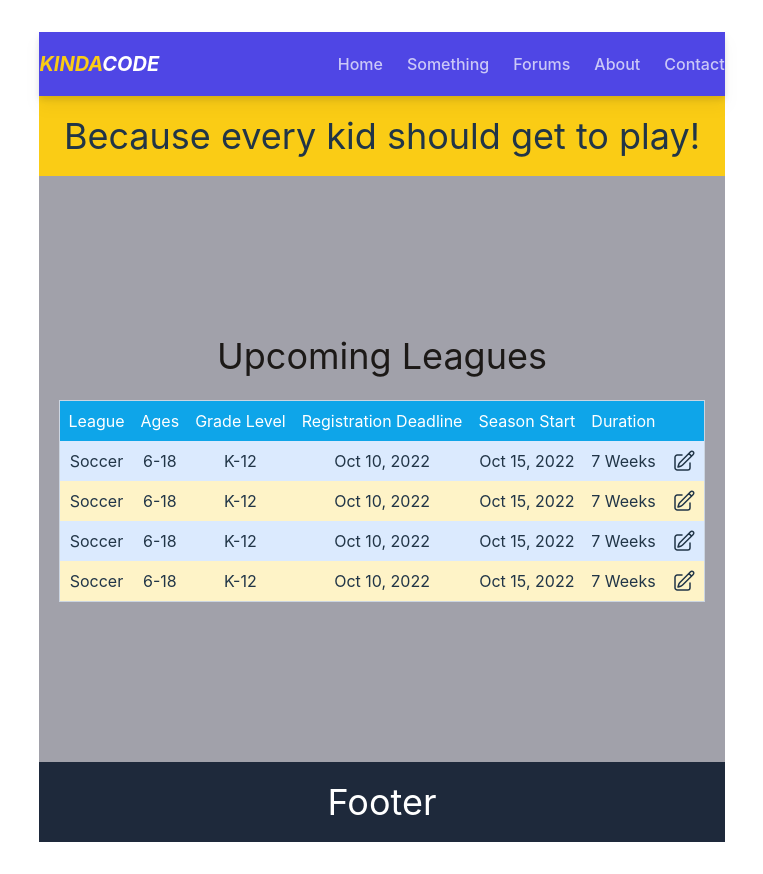
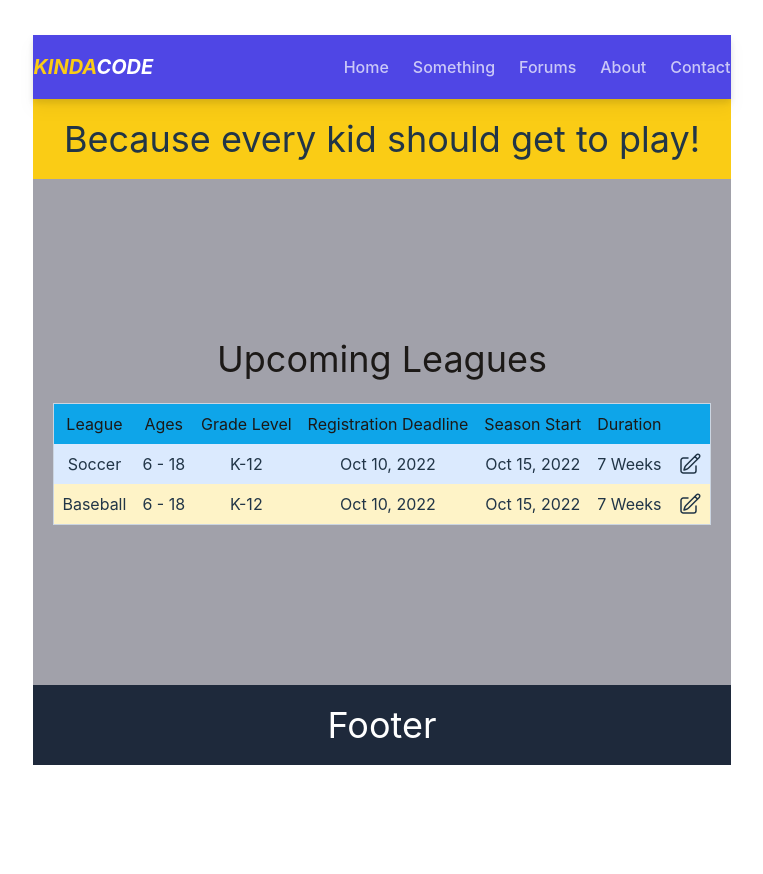
Before and after one commit to 21221086/vitejs-vite-vtvgmr, a Vue app: page / in a window 1280 px wide. Shown: the whole page, without its empty margins (258-1021 px from the left). After the commit the page ends 800 px from the top, so only its background shows below. Built offline with nearby package versions, Linux system fonts and the light colour scheme.

Commit message:
2 files modified

```diff
--- a/src/components/FrontPage.vue
+++ b/src/components/FrontPage.vue
@@ -7,7 +7,7 @@
     <div class="bg-zinc-400 px-5 py-40">
       <h1 class="text-2xl md:text-4xl text-stone-900">Upcoming Leagues</h1>
       <br />
-      <UpcomingSports></UpcomingSports>
+      <UpcomingSports :upcomingLeagues="leagues"></UpcomingSports>
     </div>
   </div>
 
@@ -21,5 +21,21 @@ import UpcomingSports from './UpcomingSports.vue';
 
 export default {
   components: { UpcomingSports },
+  data: function () {
+    return {
+    leagues: [
+      {
+        name: 'Soccer',
+        minAge: 6,
+        maxAge: 18,
+      },
+      {
+        name: 'Baseball',
+        minAge: 6,
+        maxAge: 18,
+      },
+    ],
+    }
+  },
 };
 </script>
--- a/src/components/UpcomingSports.vue
+++ b/src/components/UpcomingSports.vue
@@ -1,7 +1,7 @@
 <template>
   <table class="table-auto border-collapse border border-slate-300">
     <thead>
-      <tr class="bg-sky-500 text-white">
+      <tr class="bg-sky-500 text-stone-900">
         <td class="p-2">League</td>
         <td class="p-2">Ages</td>
         <td class="p-2">Grade Level</td>
@@ -12,36 +12,12 @@
       </tr>
     </thead>
     <tbody>
-      <tr class="even:bg-amber-100 odd:bg-blue-100">
-        <td class="p-2">Soccer</td>
-        <td class="p-2">6-18</td>
-        <td class="p-2">K-12</td>
-        <td class="p-2">Oct 10, 2022</td>
-        <td class="p-2">Oct 15, 2022</td>
-        <td class="p-2">7 Weeks</td>
-        <td class="p-2"><PencilIcon></PencilIcon></td>
-      </tr>
-      <tr class="even:bg-amber-100 odd:bg-blue-100">
-        <td class="p-2">Soccer</td>
-        <td class="p-2">6-18</td>
-        <td class="p-2">K-12</td>
-        <td class="p-2">Oct 10, 2022</td>
-        <td class="p-2">Oct 15, 2022</td>
-        <td class="p-2">7 Weeks</td>
-        <td class="p-2"><PencilIcon></PencilIcon></td>
-      </tr>
-      <tr class="even:bg-amber-100 odd:bg-blue-100">
-        <td class="p-2">Soccer</td>
-        <td class="p-2">6-18</td>
-        <td class="p-2">K-12</td>
-        <td class="p-2">Oct 10, 2022</td>
-        <td class="p-2">Oct 15, 2022</td>
-        <td class="p-2">7 Weeks</td>
-        <td class="p-2"><PencilIcon></PencilIcon></td>
-      </tr>
-      <tr class="even:bg-amber-100 odd:bg-blue-100">
-        <td class="p-2">Soccer</td>
-        <td class="p-2">6-18</td>
+      <tr
+        v-for="(league, key) in upcomingLeagues"
+        class="even:bg-amber-100 odd:bg-blue-100"
+      >
+        <td class="p-2">{{ league.name }}</td>
+        <td class="p-2">{{ league.minAge }} - {{ league.maxAge }}</td>
         <td class="p-2">K-12</td>
         <td class="p-2">Oct 10, 2022</td>
         <td class="p-2">Oct 15, 2022</td>
@@ -57,9 +33,7 @@ import PencilIcon from './PencilIcon.vue';
 
 export default {
   name: 'UpcomingSports',
-  props: {
-    label: String,
-  },
+  props: ['upcomingLeagues'],
   components: { PencilIcon },
 };
 </script>
```
